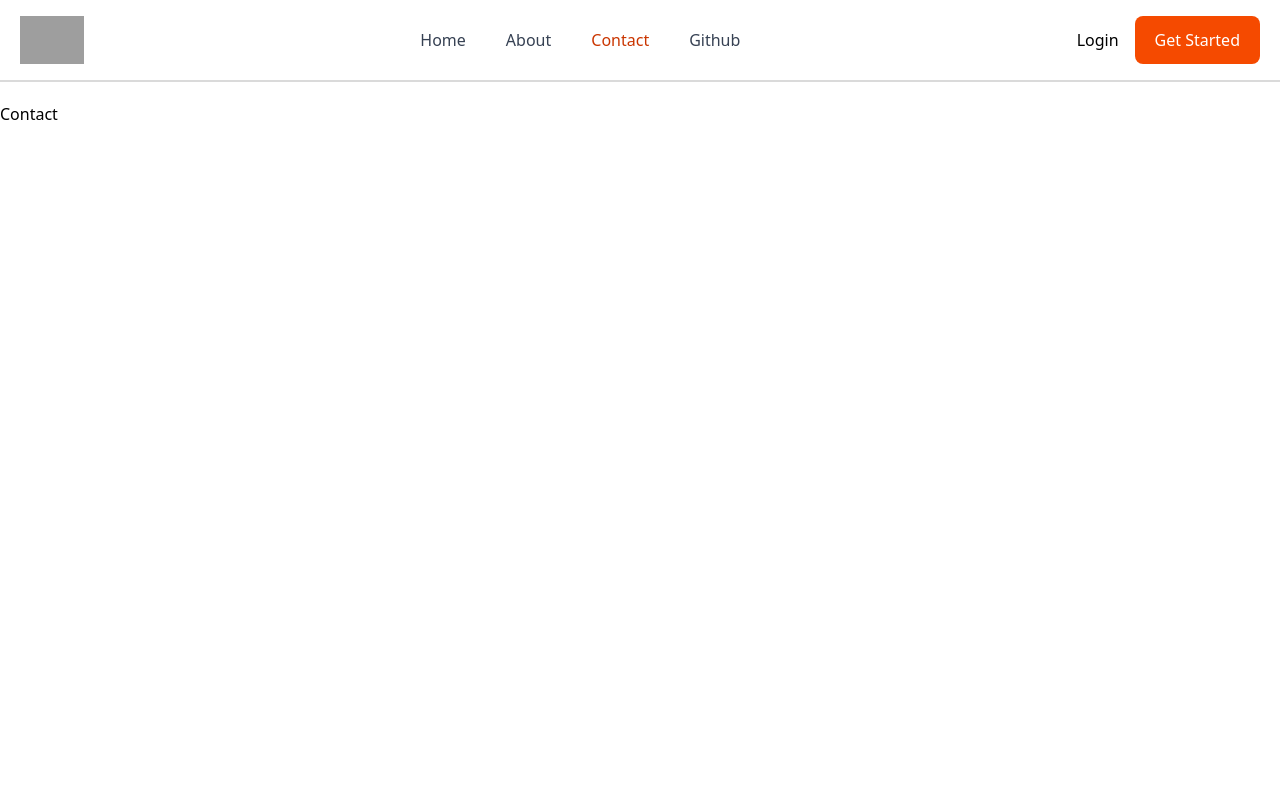
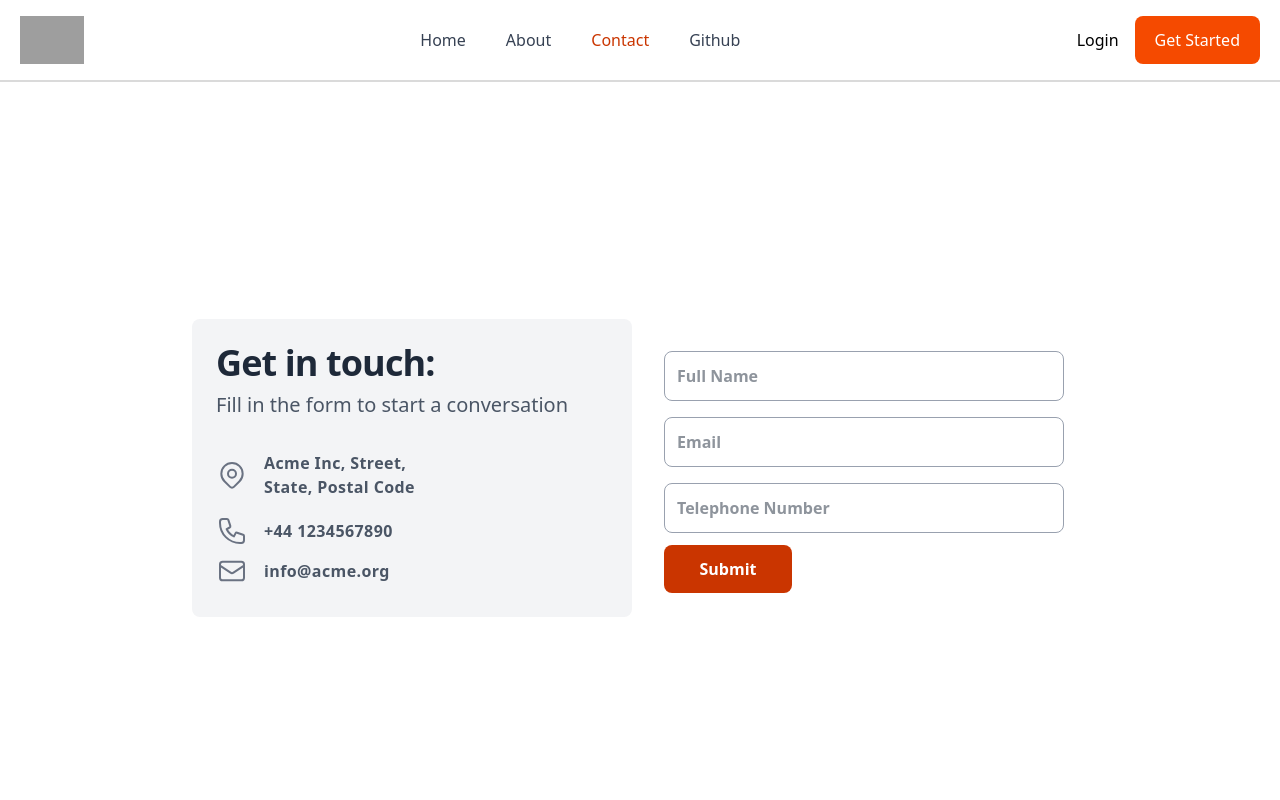
Before and after one commit to aradhyacp/react-trials, a React (Vite) app in the folder router-test/: page /contact in a window 1280 px wide. Shown: the top 800 px of the page. Built offline with nearby package versions, Linux system fonts and the light colour scheme; grey boxes are pictures that could not be loaded.

Commit message:
Router-test added contact

```diff
--- a/router-test/src/pages/Contact.jsx
+++ b/router-test/src/pages/Contact.jsx
@@ -1,9 +1,146 @@
-import React from 'react'
+import React from "react";
 
 const Contact = () => {
   return (
-    <div>Contact</div>
-  )
-}
+    <div>
+      <div className="relative flex items-top justify-center min-h-[700px] bg-white sm:items-center sm:pt-0">
+        <div className="max-w-6xl mx-auto sm:px-6 lg:px-8">
+          <div className="mt-8 overflow-hidden">
+            <div className="grid grid-cols-1 md:grid-cols-2">
+              <div className="p-6 mr-2 bg-gray-100 sm:rounded-lg">
+                <h1 className="text-3xl sm:text-4xl text-gray-800 font-extrabold tracking-tight">
+                  Get in touch:
+                </h1>
+                <p className="text-normal text-lg sm:text-xl font-medium text-gray-600 mt-2">
+                  Fill in the form to start a conversation
+                </p>
 
-export default Contact
+                <div className="flex items-center mt-8 text-gray-600">
+                  <svg
+                    fill="none"
+                    stroke="currentColor"
+                    stroke-linecap="round"
+                    stroke-linejoin="round"
+                    stroke-width="1.5"
+                    viewBox="0 0 24 24"
+                    className="w-8 h-8 text-gray-500"
+                  >
+                    <path
+                      stroke-linecap="round"
+                      stroke-linejoin="round"
+                      stroke-width="1.5"
+                      d="M17.657 16.657L13.414 20.9a1.998 1.998 0 01-2.827 0l-4.244-4.243a8 8 0 1111.314 0z"
+                    />
+                    <path
+                      stroke-linecap="round"
+                      stroke-linejoin="round"
+                      stroke-width="1.5"
+                      d="M15 11a3 3 0 11-6 0 3 3 0 016 0z"
+                    />
+                  </svg>
+                  <div className="ml-4 text-md tracking-wide font-semibold w-40">
+                    Acme Inc, Street, State, Postal Code
+                  </div>
+                </div>
+
+                <div className="flex items-center mt-4 text-gray-600">
+                  <svg
+                    fill="none"
+                    stroke="currentColor"
+                    stroke-linecap="round"
+                    stroke-linejoin="round"
+                    stroke-width="1.5"
+                    viewBox="0 0 24 24"
+                    className="w-8 h-8 text-gray-500"
+                  >
+                    <path
+                      stroke-linecap="round"
+                      stroke-linejoin="round"
+                      stroke-width="1.5"
+                      d="M3 5a2 2 0 012-2h3.28a1 1 0 01.948.684l1.498 4.493a1 1 0 01-.502 1.21l-2.257 1.13a11.042 11.042 0 005.516 5.516l1.13-2.257a1 1 0 011.21-.502l4.493 1.498a1 1 0 01.684.949V19a2 2 0 01-2 2h-1C9.716 21 3 14.284 3 6V5z"
+                    />
+                  </svg>
+                  <div className="ml-4 text-md tracking-wide font-semibold w-40">
+                    +44 1234567890
+                  </div>
+                </div>
+
+                <div className="flex items-center mt-2 text-gray-600">
+                  <svg
+                    fill="none"
+                    stroke="currentColor"
+                    stroke-linecap="round"
+                    stroke-linejoin="round"
+                    stroke-width="1.5"
+                    viewBox="0 0 24 24"
+                    className="w-8 h-8 text-gray-500"
+                  >
+                    <path
+                      stroke-linecap="round"
+                      stroke-linejoin="round"
+                      stroke-width="1.5"
+                      d="M3 8l7.89 5.26a2 2 0 002.22 0L21 8M5 19h14a2 2 0 002-2V7a2 2 0 00-2-2H5a2 2 0 00-2 2v10a2 2 0 002 2z"
+                    />
+                  </svg>
+                  <div className="ml-4 text-md tracking-wide font-semibold w-40">
+                    info@acme.org
+                  </div>
+                </div>
+              </div>
+
+              <form className="p-6 flex flex-col justify-center">
+                <div className="flex flex-col">
+                  <label for="name" className="hidden">
+                    Full Name
+                  </label>
+                  <input
+                    type="name"
+                    name="name"
+                    id="name"
+                    placeholder="Full Name"
+                    className="w-100 mt-2 py-3 px-3 rounded-lg bg-white border border-gray-400 text-gray-800 font-semibold focus:border-orange-500 focus:outline-none"
+                  />
+                </div>
+
+                <div className="flex flex-col mt-2">
+                  <label for="email" className="hidden">
+                    Email
+                  </label>
+                  <input
+                    type="email"
+                    name="email"
+                    id="email"
+                    placeholder="Email"
+                    className="w-100 mt-2 py-3 px-3 rounded-lg bg-white border border-gray-400 text-gray-800 font-semibold focus:border-orange-500 focus:outline-none"
+                  />
+                </div>
+
+                <div className="flex flex-col mt-2">
+                  <label for="tel" className="hidden">
+                    Number
+                  </label>
+                  <input
+                    type="tel"
+                    name="tel"
+                    id="tel"
+                    placeholder="Telephone Number"
+                    className="w-100 mt-2 py-3 px-3 rounded-lg bg-white border border-gray-400 text-gray-800 font-semibold focus:border-orange-500 focus:outline-none"
+                  />
+                </div>
+
+                <button
+                  type="submit"
+                  className="md:w-32 bg-orange-700 hover:bg-blue-dark text-white font-bold py-3 px-6 rounded-lg mt-3 hover:bg-orange-600 transition ease-in-out duration-300"
+                >
+                  Submit
+                </button>
+              </form>
+            </div>
+          </div>
+        </div>
+      </div>
+    </div>
+  );
+};
+
+export default Contact;
```
